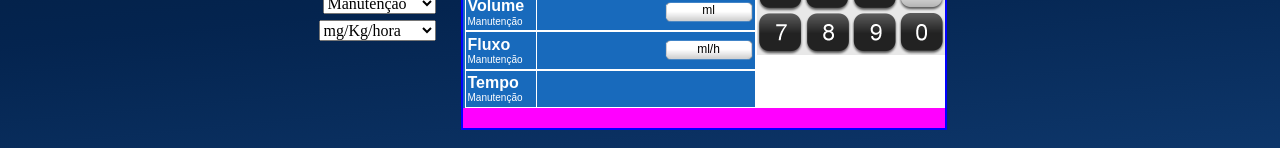
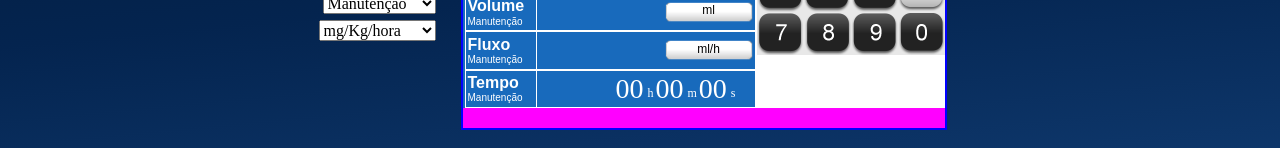
Before and after one commit to dcsalengue/Teclado_Touch_V2, a React (Vite) app: page / in a window 1280 px wide. Shown: the part 397-545 px from the top of the page. Built offline with nearby package versions, Linux system fonts and the light colour scheme.

Commit message:
Criado o componente DisplayTempo que utiliza 3 displays numéricos para hora minuto e segundo. Valor exibido de tempo a partir do cálculo de volume e fluxo exibido separadamente no componente.

```diff
--- a/src/componentes/DisplayNumerico/index.jsx
+++ b/src/componentes/DisplayNumerico/index.jsx
@@ -88,7 +88,7 @@ const DisplayNumerico = ({
                     if (parametroProgramacao === 'Tempo') {
                         const { horas, minutos, segundos } = dividirSegundos(valorNumerico)
                         console.log(valorNumerico)
-                        if((horas+minutos+segundos) > 0)
+                        if ((horas + minutos + segundos) > 0)
                             var valor = `${String(horas).padStart(2, '0')}:${String(minutos).padStart(2, '0')}:${String(segundos).padStart(2, '0')}`;
                         else
                             var valor = ``
@@ -125,16 +125,21 @@ const DisplayNumerico = ({
     }, [editando]); // Dependência é o parametroProgramacao
 
 
+    // Aqui se for tempo Separar em 3 spans
+    return (
 
-    return (
         <SpanDisplayNumerico
             $selecionado={selecionado}
             $editando={editando}
-
+            $parametroProgramacao={parametroProgramacao}
             cursor={cursor}
         >
             {valorExibido}
+
+
         </SpanDisplayNumerico>
+
+
     )
 }
 
@@ -156,3 +161,5 @@ const SpanDisplayNumerico = styled.span`
     border-right: ${({ cursor, $editando, $selecionado }) => (cursor === "true" ? `2px solid black` : (($editando === "true") && ($selecionado === "true")) || ($selecionado === "true") ? `2px solid #81B0DE` : `2px solid #186ABC`)};
     box-sizing: border-box;
 `;
+
+//      {valorExibido}
--- /dev/null
+++ b/src/componentes/DisplayTempo/index.jsx
@@ -0,0 +1,142 @@
+import { useState, useEffect } from "react"
+import styled from "styled-components"
+import DisplayNumerico from "../DisplayNumerico";
+
+const DisplayTempo = ({
+    style,
+    selecionado,
+    editando,
+    parametroProgramacao,
+    valorExibido,
+    setValorExibido,
+    teclaPressionada,
+    valorNumerico,
+    setValorNumerico,
+}) => {
+
+    const [cursor, setCursor] = useState("false");
+
+    const todosParametrosTempo = ['Hora', 'Minuto', 'Segundo']
+
+    const [valorExibidoHora, setValorExibidoHora] = useState('');  // 2
+    const [valorNumericoHora, setValorNumericoHora] = useState(0);  // 3
+    const [valorExibidoMinuto, setValorExibidoMinuto] = useState('');  // 2
+    const [valorNumericoMinuto, setValorNumericoMinuto] = useState(0);  // 3
+    const [valorExibidoSegundo, setValorExibidoSegundo] = useState('');  // 2
+    const [valorNumericoSegundo, setValorNumericoSegundo] = useState(0);  // 3
+
+
+    // Ao rceber valor númerico e dígito null converte valor exibido para o número de dígitos especificado
+    function dividirSegundos(totalSegundos) {
+        // Calcular as horas
+        var horas = Math.floor(totalSegundos / 3600);
+
+        // Calcular os minutos restantes
+        var minutosRestantes = totalSegundos % 3600;
+
+        // Calcular os minutos
+        var minutos = Math.floor(minutosRestantes / 60);
+
+        // Calcular os segundos restantes
+        var segundos = Math.round(minutosRestantes % 60)
+
+        return { horas, minutos, segundos };
+    }
+
+    useEffect(() => {
+
+        // Display para mostrar tempo em horas minutos e segundos a partir de um valor númérico passado em horas
+        const { horas, minutos, segundos } = dividirSegundos(valorNumerico)
+        console.log(valorNumerico)
+        if ((horas + minutos + segundos) > 0)
+            var valor = `${String(horas).padStart(2, '0')}:${String(minutos).padStart(2, '0')}:${String(segundos).padStart(2, '0')}`;
+        else
+            var valor = ``
+
+            setValorExibidoHora(`${String(horas).padStart(2, '0')}`);
+            setValorExibidoMinuto(`${String(minutos).padStart(2, '0')}`)
+            setValorExibidoSegundo(`${String(segundos).padStart(2, '0')}`)
+
+        console.log(`${valor}`)
+    }, [teclaPressionada, valorNumerico]); // Agora a dependência é o objeto `teclaPressionada`
+
+
+    // Para piscar o cursor
+    useEffect(() => {
+        const intervalID = setInterval(() => {
+            if (editando === "true") {
+                setCursor(prevState => (prevState === "false" ? "true" : "false"));
+            }
+            else
+                setCursor("false")
+        }, 500);
+        if (editando === "false")
+            setCursor("false")
+        return () => {
+            clearInterval(intervalID);
+        };
+    }, [editando]); // Dependência é o parametroProgramacao
+
+
+    // Aqui se for tempo Separar em 3 spans
+    return (
+        <ContainerDisplayTempo>
+            <DisplayNumerico
+                //style={styleDisplayNumerico}
+                selecionado="false"//{selecionados?.includes(parametroProgramacao) ? "true" : "false"}
+                editando={editando?.includes('Hora') ? "true" : "false"}
+                parametroProgramacao={'Hora'}
+                valorNumerico={valorNumericoHora}
+                valorExibido={valorExibidoHora}
+                setValorExibido={setValorExibidoHora}
+                setValorNumerico={setValorNumericoHora}
+                teclaPressionada={editando.includes('Hora') ? teclaPressionada : null}
+                maxDigitosInteiros={3}
+                maxDigitosDecimais={0}
+            /> <LabelTempo>h</LabelTempo>
+            <DisplayNumerico
+                //style={styleDisplayNumerico}
+                selecionado="false"//{selecionados?.includes(parametroProgramacao) ? "true" : "false"}
+                editando={editando?.includes('Minuto') ? "true" : "false"}
+                parametroProgramacao={'Minuto'}
+                valorNumerico={valorNumericoMinuto}
+                valorExibido={valorExibidoMinuto}
+                setValorExibido={setValorExibidoMinuto}
+                setValorNumerico={setValorNumericoMinuto}
+                teclaPressionada={editando.includes('Minuto') ? teclaPressionada : null}
+                maxDigitosInteiros={2}
+                maxDigitosDecimais={0}
+            /> <LabelTempo> m </LabelTempo>
+            <DisplayNumerico
+                //style={styleDisplayNumerico}
+                selecionado="false"//{selecionados?.includes(parametroProgramacao) ? "true" : "false"}
+                editando={editando?.includes('Segundo') ? "true" : "false"}
+                parametroProgramacao={'Segundo'}
+                valorNumerico={valorNumericoSegundo}
+                valorExibido={valorExibidoSegundo}
+                setValorExibido={setValorExibidoSegundo}
+                setValorNumerico={setValorNumericoSegundo}
+                teclaPressionada={editando.includes('Segundo') ? teclaPressionada : null}
+                maxDigitosInteiros={2}
+                maxDigitosDecimais={0}
+            /> <LabelTempo>s</LabelTempo>
+        </ContainerDisplayTempo>
+    )
+}
+
+export default DisplayTempo;
+
+const LabelTempo = styled.span`
+position: relative;
+bottom: -5px;
+font-size: 12px;
+color: white;
+`
+const ContainerDisplayTempo = styled.span`
+    position: relative;
+    left:  72px;
+    display: flex;
+    align-items: center;
+    justify-content: center;
+    //user-select: none;
+`
--- a/src/componentes/ItemProgramacao/index.jsx
+++ b/src/componentes/ItemProgramacao/index.jsx
@@ -1,5 +1,6 @@
 import styled from "styled-components";
 import DisplayNumerico from "../DisplayNumerico";
+import DisplayTempo from "../DisplayTempo";
 
 
 
@@ -40,6 +41,22 @@ const ItemProgramacao = ({
                     {tipoInfusao}
                 </SpanTipoInfusao>
             </LabelParametroProgramacao>
+
+            {
+                parametroProgramacao === 'Tempo'
+                    ?
+                    <DisplayTempo
+                        //style={styleDisplayNumerico}
+                        selecionado={selecionados?.includes(parametroProgramacao) ? "true" : "false"}
+                        editando={editando?.includes(parametroProgramacao) ? "true" : "false"}
+                        parametroProgramacao={parametroProgramacao}
+                        valorNumerico={valorNumerico}
+                        valorExibido={valorExibido}
+                        setValorExibido={setValorExibido}
+                        setValorNumerico={setValorNumerico}
+                        teclaPressionada={editando.includes(parametroProgramacao) ? teclaPressionada : null}
+                    />
+                    :
                     <DisplayNumerico
                         //style={styleDisplayNumerico}
                         selecionado={selecionados?.includes(parametroProgramacao) ? "true" : "false"}
@@ -53,7 +70,7 @@ const ItemProgramacao = ({
                         maxDigitosInteiros={maxDigitosInteiros}
                         maxDigitosDecimais={maxDigitosDecimais}
                     />
-
+            }
             <ContainerUnidade>
                 {unidade !== null && (
                     <BotaoUnidade>
@@ -71,8 +88,9 @@ export default ItemProgramacao;
 
 const larguraBotaoUnidade = 84;
 
+
 const AbaProgramar = styled.div`
-    display: ${({$visivel, $parametroProgramacao}) => ($visivel?.includes($parametroProgramacao) ? 'flex' : 'none')};
+    display: ${({ $visivel, $parametroProgramacao }) => ($visivel?.includes($parametroProgramacao) ? 'flex' : 'none')};
     position: relative; /* Adicione posição relativa para permitir o posicionamento absoluto do filho */
     border: 1px solid white;
     flex-grow: 1; /* Faz com que a AbaProgramar ocupe todo o espaço disponível */
@@ -82,7 +100,7 @@ const AbaProgramar = styled.div`
     justify-content: right;
     color: black;
     box-sizing: border-box;
-    background-color: ${({$selecionados, $parametroProgramacao }) => ($selecionados?.includes($parametroProgramacao) ? '#81B0DE' : 'transparent')};
+    background-color:  ${({ $selecionados, $parametroProgramacao }) => ($selecionados?.includes($parametroProgramacao) ? '#81B0DE' : 'transparent')};
     &:hover {
         cursor: pointer;
     }
```
Lines whose indentation alone changed are shown as unchanged.
